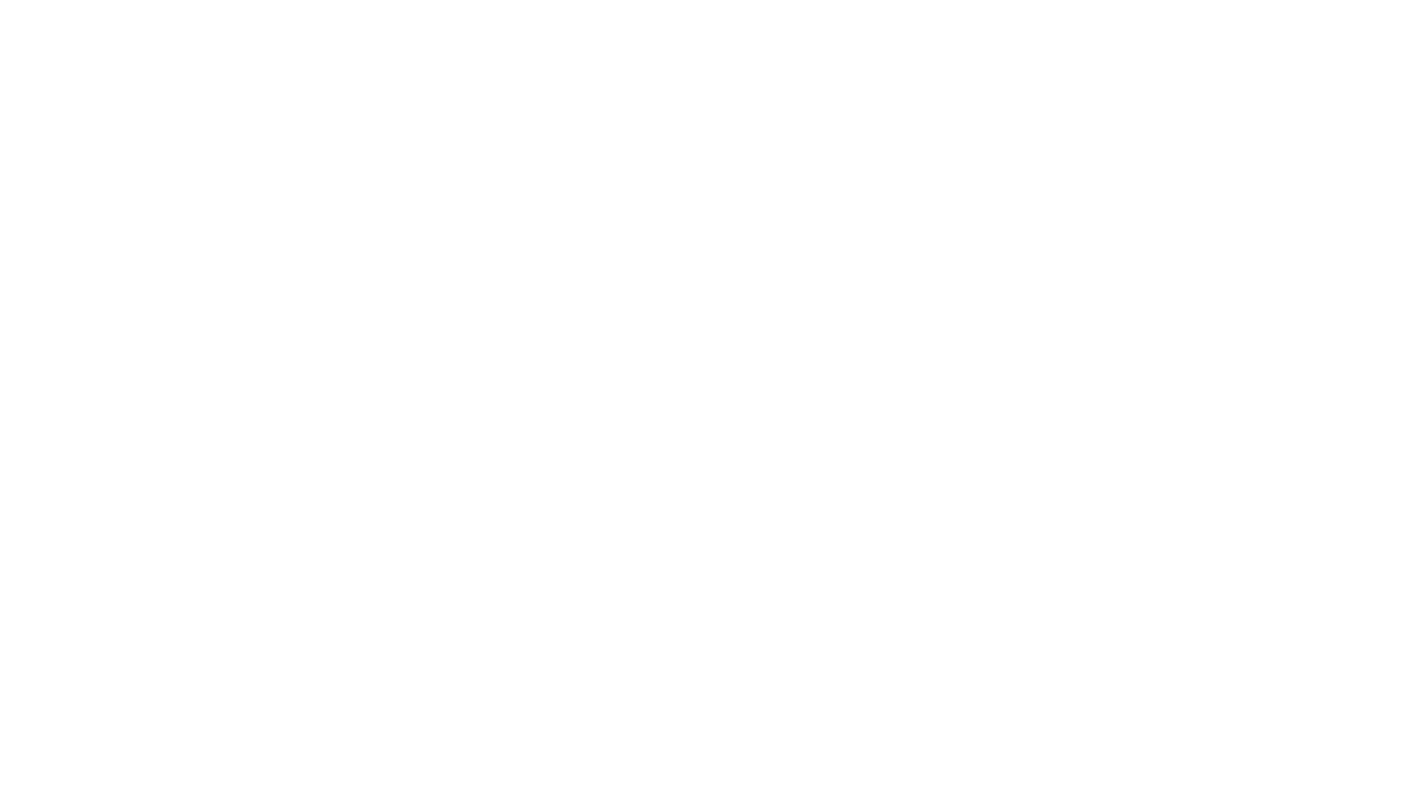
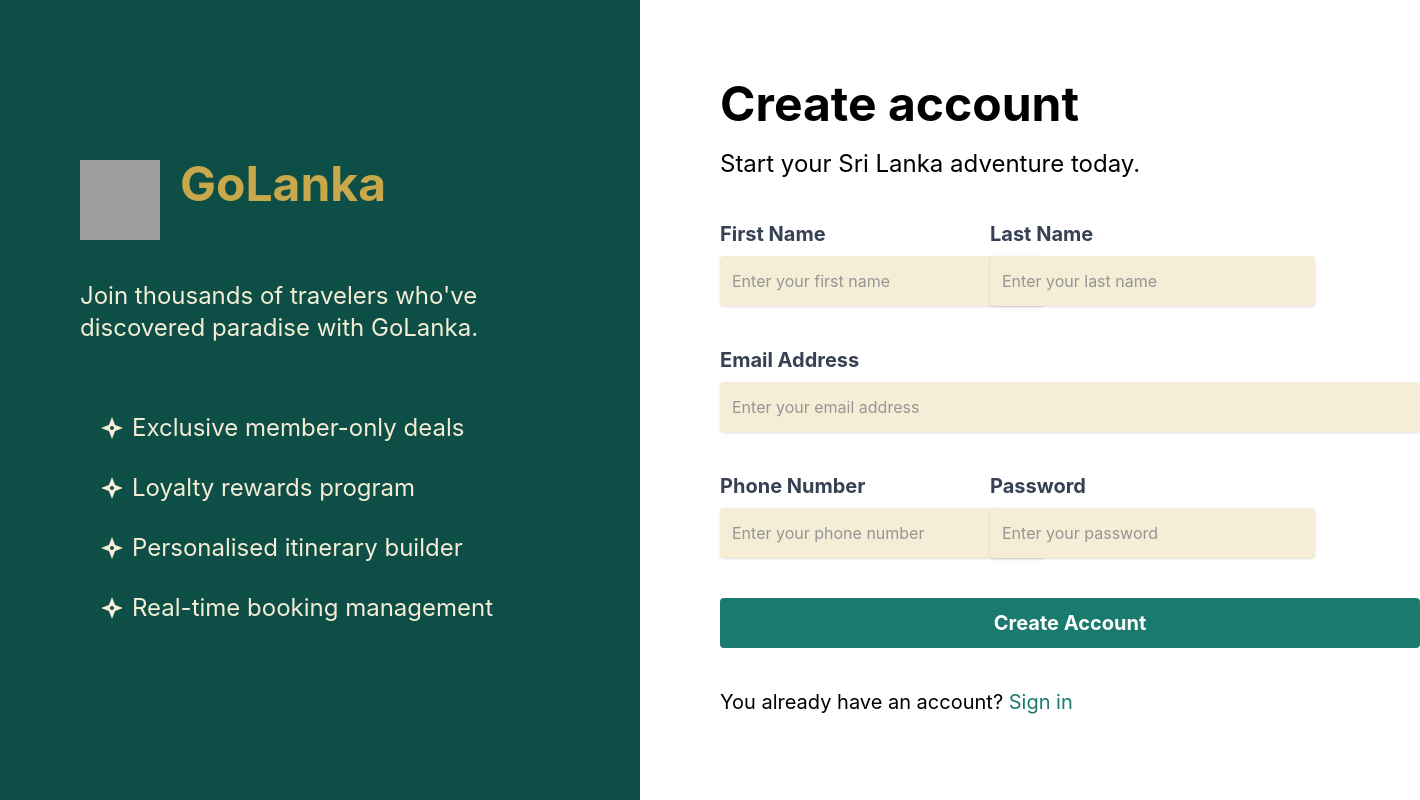
Before and after one commit to Y-Dilshan/Tourism-Management-System, a React (Vite) app in the folder tm_frontend/: page /signup in a window 1280 px wide. Before the commit this address had no page. Shown: the whole page, 1420 px wide, since content can reach past the window. Built offline with nearby package versions, Linux system fonts and the light colour scheme; grey boxes are pictures that could not be loaded.

Commit message:
created header and started to create home page

```diff
--- a/tm_frontend/src/App.jsx
+++ b/tm_frontend/src/App.jsx
@@ -1,6 +1,8 @@
 import './App.css'
 import { BrowserRouter, Route, Routes } from 'react-router-dom'
+import Home from './pages/home.jsx'
 import LoginPage from './pages/LoginPage.jsx'
+import RegisterPage from './pages/registerPage.jsx'
 
 function App() {
 
@@ -9,7 +11,9 @@ function App() {
     <div>
       <BrowserRouter>
         <Routes>
+          <Route path="/*" element={<Home />} />
           <Route path="/login" element={<LoginPage />} />
+          <Route path="/signup" element={<RegisterPage />} />
         </Routes>
       </BrowserRouter>
     </div>
--- /dev/null
+++ b/tm_frontend/src/components/header.jsx
@@ -0,0 +1,24 @@
+import { Link } from "react-router-dom";
+
+export default function Header() {
+    return(
+        <div className="w-full h-[100px] bg-black flex items-center pl-20 gap-5">
+            <img src="logo.png" alt="Logo" className="w-[80px] h-[80px]" />
+            <h1 className="text-5xl text-[#C9A84C] font-bold"> GoLanka </h1>
+
+            <div className="flex gap-10 ml-[300px]">
+                <Link to="/" className="text-white text-xl hover:text-[#C9A84C] cursor-pointer"> Home </Link>
+                <Link to="/hotels" className="text-white text-xl hover:text-[#C9A84C] cursor-pointer"> Hotels </Link>
+                <Link to="/deals" className="text-white text-xl hover:text-[#C9A84C] cursor-pointer"> Vehicles </Link>
+                <Link to="/about" className="text-white text-xl hover:text-[#C9A84C] cursor-pointer"> Tours </Link>
+                <Link to="/guides" className="text-white text-xl hover:text-[#C9A84C] cursor-pointer"> Guides </Link>
+                <Link to="/contact" className="text-white text-xl hover:text-[#C9A84C] cursor-pointer"> Contact </Link>
+            </div>
+
+            <div className="flex gap-5 mr-20">
+                <button className="w-[120px] h-[40px] bg-[#1A7A6E] hover:bg-[#0D4F46] text-white text-lg font-bold rounded ml-20 cursor-pointer"><Link to="/login">Sign in</Link></button>
+                <button className="w-[120px] h-[40px] bg-[#F5EDD6] hover:bg-[#C9A84C] text-black text-lg font-bold rounded ml-5 cursor-pointer"><Link to="/signup">Sign Up</Link></button>
+            </div>
+        </div>
+    )
+}
--- a/tm_frontend/src/pages/LoginPage.jsx
+++ b/tm_frontend/src/pages/LoginPage.jsx
@@ -1,4 +1,5 @@
 import { FcGoogle } from "react-icons/fc";
+import { GoShieldCheck } from "react-icons/go";
 import {Link} from "react-router-dom";
 
 export default function LoginPage() {
@@ -6,10 +7,23 @@ export default function LoginPage() {
         <div className = "w-full h-screen flex">
 
             {/*left side */}
-            <div className = "w-1/2 h-screen bg-[#1A7A6E] flex flex-col items-center justify-center">
+            <div className = "w-1/2 h-screen bg-[#0D4F46] flex flex-col">
+                <div className = "flex gap-5 mt-40 pl-20">
+                    <img src = "logo.png" alt="Logo" className="w-[80px] h-[80px]" />
+                    <h1 className = "text-5xl font-bold text-[#C9A84C] items-center">GoLanka</h1>
+                </div>
 
+                <div className = "pl-20 pt-10 pr-20">
+                    <p className = "text-[#F5EDD6] text-2xl">Your gateway to the pearl of the Indian Ocean. Curated experiences, seamless travel.</p>
+                </div>
+
+                <div className = "pl-25 pt-10 pr-20">
+                    <p className = "text-[#F5EDD6] text-2xl pt-7 flex items-center gap-2"><GoShieldCheck />Book hotels across all 9 provinces.</p>
+                    <p className = "text-[#F5EDD6] text-2xl pt-7 flex items-center gap-2"><GoShieldCheck />Airport transfers & tour vehicles</p>
+                    <p className = "text-[#F5EDD6] text-2xl pt-7 flex items-center gap-2"><GoShieldCheck />Guided activities & excursions</p>
+                    <p className = "text-[#F5EDD6] text-2xl pt-7 flex items-center gap-2"><GoShieldCheck />24/7 travel concierge support</p>
+                </div>
             </div>
-
 
             {/*right side */}
             <div className = "w-1/2 h-screen bg-white flex flex-col ">
--- /dev/null
+++ b/tm_frontend/src/pages/home.jsx
@@ -0,0 +1,23 @@
+import Header from "../components/header";
+
+export default function Home() {
+    return(
+        <div className = "w-full h-screen flex flex-col">
+            <Header />
+
+            {/*Left side */}
+            <div className = "w-full h-[calc(100vh-100px)] flex items-center justify-center">
+                <div className = "bg-[#0D4F46] w-3/4 h-full flex items-center justify-center p-10">
+                    <h2 className = "text-4xl text-white font-bold">Welcome to GoLanka</h2>
+                </div>
+
+
+                {/*Right side */}
+                <div className = "bg-green-900 w-1/4 h-full flex items-center justify-center p-10">
+                    <p className = "text-xl text-white">Discover the beauty of Sri Lanka with our expertly curated tours and experiences.</p>
+                </div>
+            </div>
+
+        </div>
+    )
+}
--- /dev/null
+++ b/tm_frontend/src/pages/registerPage.jsx
@@ -0,0 +1,75 @@
+import { FcGoogle } from "react-icons/fc";
+import { GiStarShuriken } from "react-icons/gi";
+import {Link} from "react-router-dom";
+
+export default function RegisterPage() {
+    return(
+        <div className = "w-full h-screen flex">
+
+            {/*left side */}
+            <div className = "w-1/2 h-screen bg-[#0D4F46] flex flex-col">
+                <div className = "flex gap-5 mt-40 pl-20">
+                    <img src = "logo.png" alt="Logo" className="w-[80px] h-[80px]" />
+                    <h1 className = "text-5xl font-bold text-[#C9A84C] items-center">GoLanka</h1>
+                </div>
+
+                <div className = "pl-20 pt-10 pr-20">
+                    <p className = "text-[#F5EDD6] text-2xl">Join thousands of travelers who've discovered paradise with GoLanka.</p>
+                </div>
+
+                <div className = "pl-25 pt-10 pr-20">
+                    <p className = "text-[#F5EDD6] text-2xl pt-7 flex items-center gap-2"><GiStarShuriken />Exclusive member-only deals</p>
+                    <p className = "text-[#F5EDD6] text-2xl pt-7 flex items-center gap-2"><GiStarShuriken />Loyalty rewards program</p>
+                    <p className = "text-[#F5EDD6] text-2xl pt-7 flex items-center gap-2"><GiStarShuriken />Personalised itinerary builder</p>
+                    <p className = "text-[#F5EDD6] text-2xl pt-7 flex items-center gap-2"><GiStarShuriken />Real-time booking management</p>
+                </div>
+            </div>
+
+            {/*right side */}
+            <div className = "w-1/2 h-screen bg-white flex flex-col ">
+                <h1 className = "text-5xl text-black font-bold pl-20 pt-20">Create account</h1>
+                <h2 className = "text-2xl text-black pt-5 pl-20">Start your Sri Lanka adventure today.</h2>
+
+            <div className = "grid grid-cols-2 gap-15">
+                <div className = "pl-20 pt-10">
+                    <label className = "block text-gray-700 font-bold mb-2 text-xl">First Name</label>
+                    <input className = "w-[325px] h-[50px] shadow rounded py-2 px-3 bg-[#F5EDD6] text-gray-700" id="firstName" type="text" placeholder="Enter your first name" />
+                </div>
+
+                <div className = " pt-10">
+                    <label className = "block text-gray-700 font-bold mb-2 text-xl">Last Name</label>
+                    <input className = "w-[325px] h-[50px] shadow rounded py-2 px-3 bg-[#F5EDD6] text-gray-700" id="lastName" type="text" placeholder="Enter your last name" />
+                </div>
+            </div>
+
+                <div className = "pl-20 pt-10">
+                    <label className = "block text-gray-700 font-bold mb-2 text-xl">Email Address</label>
+                    <input className = "w-[700px] h-[50px] shadow rounded py-2 px-3 bg-[#F5EDD6] text-gray-700" id="email" type="text" placeholder="Enter your email address" />
+                </div>
+
+            <div className = "grid grid-cols-2 gap-15">
+                <div className = "pl-20 pt-10">
+                    <label className = "block text-gray-700 font-bold mb-2 text-xl">Phone Number</label>
+                    <input className = "w-[325px] h-[50px] shadow rounded py-2 px-3 bg-[#F5EDD6] text-gray-700" id="phone" type="text" placeholder="Enter your phone number" />
+                </div>
+
+                <div className = " pt-10">
+                    <label className = "block text-gray-700 font-bold mb-2 text-xl">Password</label>
+                    <input className = "w-[325px] h-[50px] shadow rounded py-2 px-3 bg-[#F5EDD6] text-gray-700" id="password" type="password" placeholder="Enter your password" />
+                </div>
+            </div>
+
+
+                <div>
+                    <button className = "w-[700px] h-[50px] bg-[#1A7A6E] hover:bg-[#0D4F46] text-white text-xl font-bold rounded mt-10 ml-20 cursor-pointer">Create Account</button>
+                </div>
+
+
+                <div className = "flex relative pt-10 pl-20">
+                    <p className = "text-black text-xl">You already have an account? <Link to="/login" className="text-[#1A7A6E] hover:text-[#0D4F46] cursor-pointer">Sign in</Link></p>
+                </div>
+
+            </div>
+        </div>
+    )
+}
```
